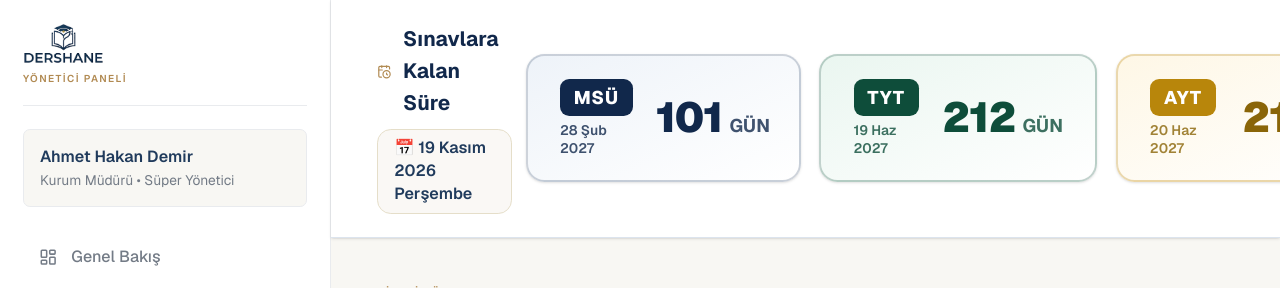
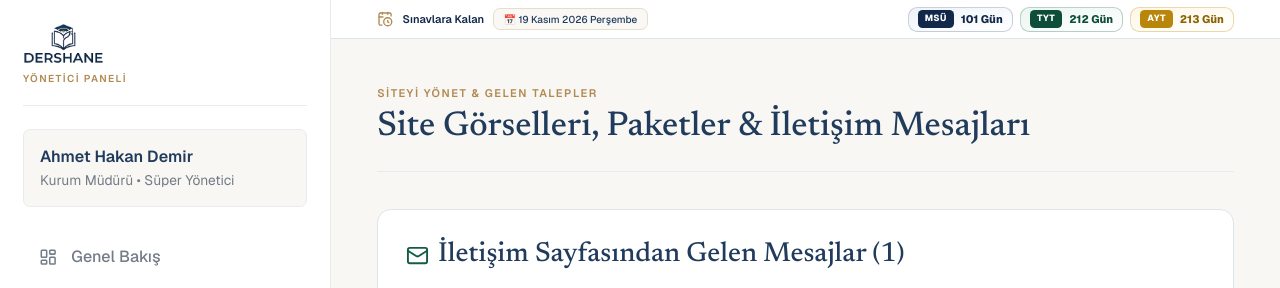
Before and after one commit to fatihhtaskesenn/dershane, a Next.js app: page /admin/content in a window 1280 px wide. Shown: the top 288 px of the page. Built offline with nearby package versions, Linux system fonts and the light colour scheme.

Commit message:
Admin panelinde sinav sayaci kompakt 1/3 boyuta indirildi

```diff
--- a/components/panel-sidebar.tsx
+++ b/components/panel-sidebar.tsx
@@ -72,6 +72,7 @@ export function PanelSidebar({
   children,
 }: PanelSidebarProps) {
   const pathname = usePathname();
+  const isAdmin = pathname.startsWith("/admin");
   const [mobileOpen, setMobileOpen] = useState(false);
   const [todayUtc, setTodayUtc] = useState<number | null>(null);
   const [todayLabel, setTodayLabel] = useState<string>("");
@@ -212,6 +213,48 @@ export function PanelSidebar({
         </header>
 
         {/* Persistent Exam Countdown Bar (MSÜ / TYT / AYT) + Today's Date */}
+        {isAdmin ? (
+          <div className="sticky top-14 z-20 border-b border-[#DCE4EE] bg-white/95 px-3 py-1.5 backdrop-blur-md sm:px-6 lg:top-0 lg:px-10">
+            <div className="flex flex-wrap items-center justify-between gap-2">
+              <div className="flex items-center gap-2 text-[11px] font-semibold text-[#11284B]">
+                <CalendarClock className="h-3.5 w-3.5 text-[#B18A52]" />
+                <span>Sınavlara Kalan</span>
+                {todayLabel && (
+                  <span className="hidden rounded-md border border-[#E5DEC9] bg-[#FAF8F5] px-2 py-0.5 text-[10px] font-medium text-[#203B5C] sm:inline-flex">
+                    📅 {todayLabel}
+                  </span>
+                )}
+              </div>
+
+              <div className="flex flex-wrap items-center gap-1.5">
+                {EXAM_COUNTDOWNS.map((exam) => {
+                  const days = getRemainingDays(exam.dateIso, todayUtc);
+                  return (
+                    <div
+                      key={exam.label}
+                      className={cn(
+                        "inline-flex items-center gap-1.5 rounded-lg border px-2 py-0.5 text-[11px]",
+                        exam.cardClass
+                      )}
+                    >
+                      <span
+                        className={cn(
+                          "rounded px-1.5 py-0.5 text-[9px] font-extrabold tracking-wider",
+                          exam.tagClass
+                        )}
+                      >
+                        {exam.label}
+                      </span>
+                      <span className="font-extrabold">
+                        {days !== null ? `${days} Gün` : "—"}
+                      </span>
+                    </div>
+                  );
+                })}
+              </div>
+            </div>
+          </div>
+        ) : (
           <div className="sticky top-14 z-20 border-b border-[#DCE4EE] bg-white/95 px-3 py-3 shadow-sm backdrop-blur-md sm:px-6 sm:py-4 lg:top-0 lg:px-10 lg:py-5">
             <div className="flex flex-col gap-3 xl:flex-row xl:items-center xl:justify-between">
               <div className="flex flex-wrap items-center justify-between gap-2.5 xl:flex-col xl:items-start xl:justify-center xl:gap-2">
@@ -264,6 +307,7 @@ export function PanelSidebar({
               </div>
             </div>
           </div>
+        )}
 
         <main className="flex-1 p-3 sm:p-6 lg:p-10">{children}</main>
       </div>
```
Lines whose indentation alone changed are shown as unchanged.
